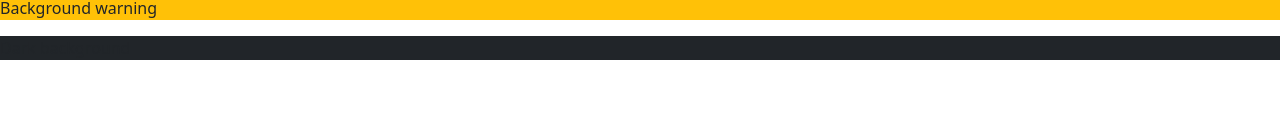
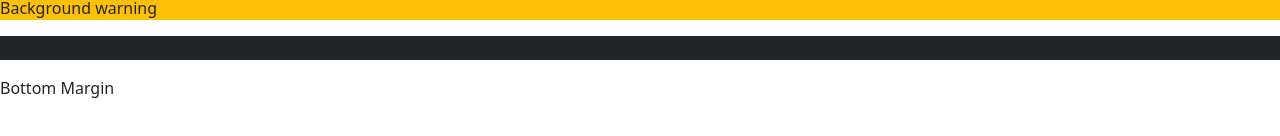
Before and after one commit to kidasuramame/week1, a plain HTML site: page index.html in a window 1280 px wide. Shown: the part 556-692 px from the top of the page. Drawn offline with Linux system fonts and the light colour scheme.

Commit message:
index.html

```diff
--- a/index.html
+++ b/index.html
@@ -22,7 +22,7 @@
     <p class="bg-danger">Danger background</p>
     <p class="bg-warning">Background warning</p>
     <p class="bg-dark">Dark background</p>
-
+    <div class="mb-4">Bottom Margin</div>
     <script
   src="bootstrap.min.js">
 </script>
```
